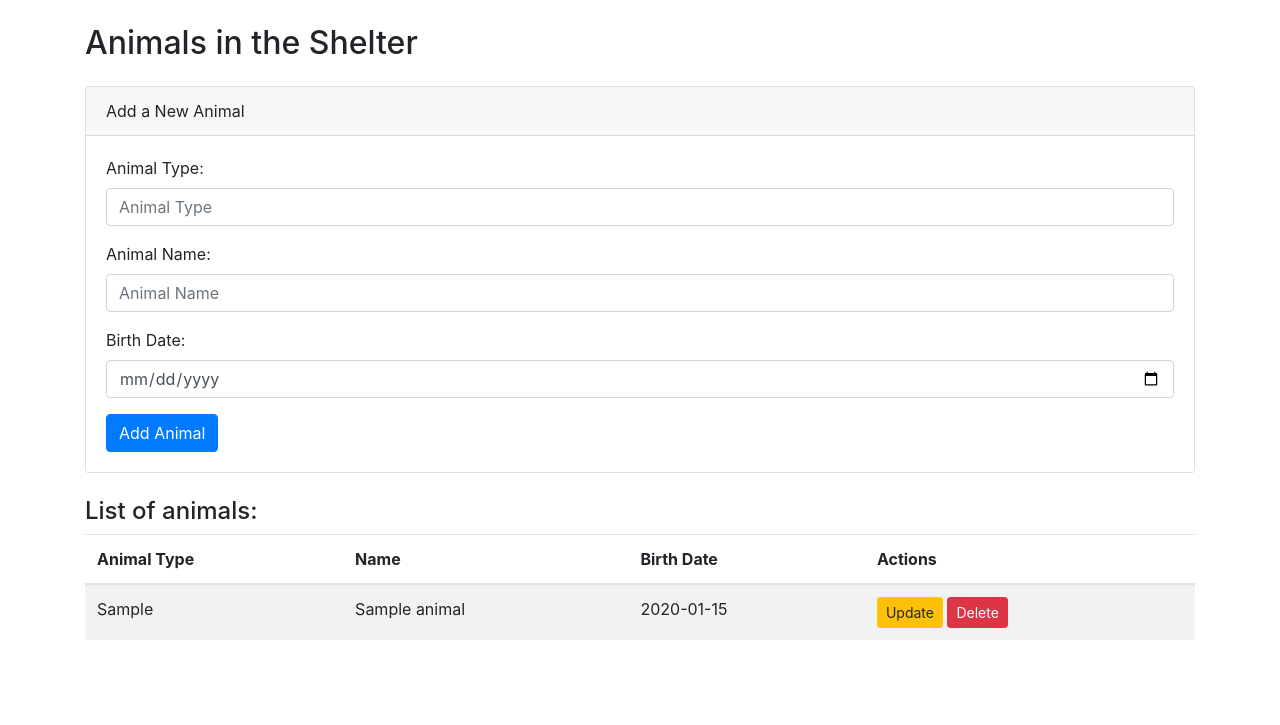
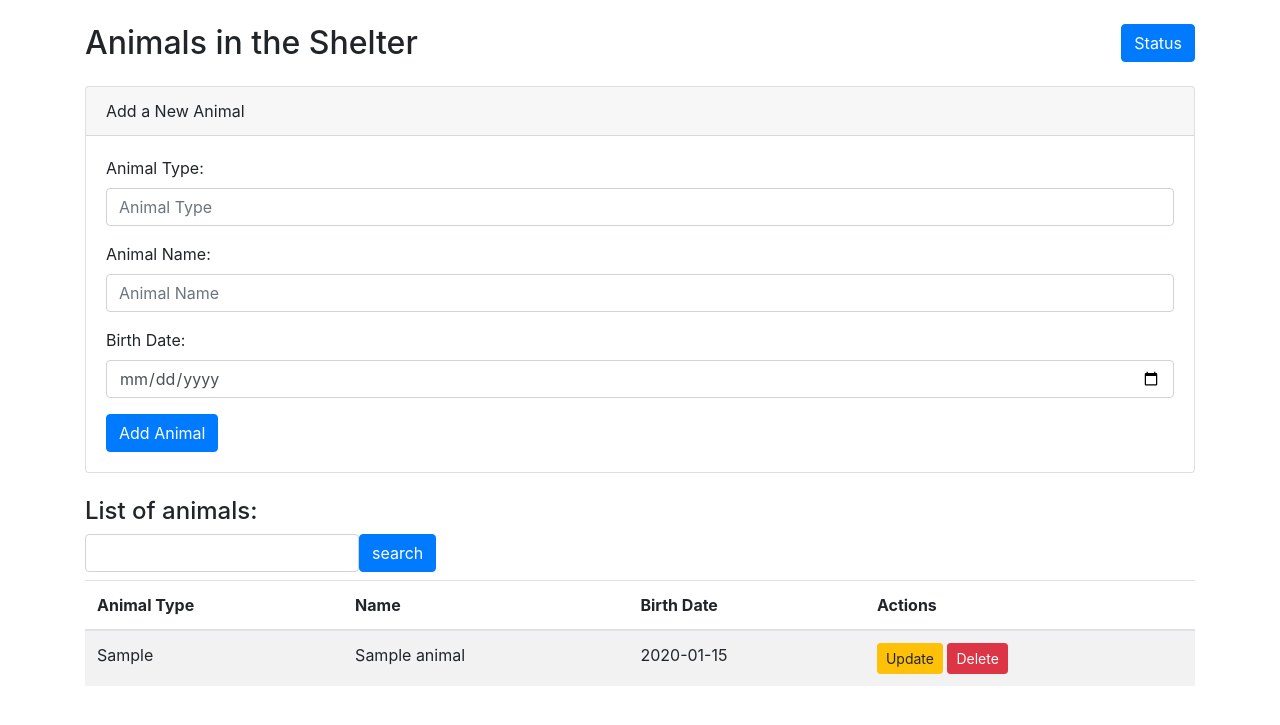
Before and after one commit to marcustas/course_flask, a Flask app: page / in a window 1280 px wide. Shown: the top 725 px of the page. Run offline with Flask 3, Linux system fonts and the light colour scheme; tables that the repository leaves empty hold one stand-in row (values such as "Sample post"); some libraries are stand-ins or nearby versions.

Commit message:
-> add status button

```diff
--- a/templates/home.html
+++ b/templates/home.html
@@ -13,7 +13,11 @@
 
 <body>
 
+
+
 <div class="container mt-4">
+    <button type="button" class="btn btn-primary" style="float:right" id="checkStatusButton">Status</button>
+    <div id="statusResult"></div>
     <h2>Animals in the Shelter</h2>
 
     <!-- Add animal form -->
@@ -40,6 +44,17 @@
 
     <!-- List of animals in a table -->
     <h4 class="mt-4">List of animals:</h4>
+
+    <div class="input-group mb-2">
+        <div class="form-outline">
+            <input type="search" id="form1" class="form-control" />
+    </div>
+    <button type="button" class="btn btn-primary">
+        search
+    </button>
+
+
+</div>
     <table class="table table-striped">
         <thead>
             <tr>
@@ -90,7 +105,28 @@
   </div>
 </div>
 
+
 <script>
+    function search() {
+        $.ajax({
+            url: `/health`,
+            type: 'GET',
+            success: function() {
+                fetchAnimals();
+            }
+        });
+    }
+
+
+    $("#checkStatusButton").click(function () {
+        $.get("/health", function (data) {
+            $("#statusResult").text("Статус сервера: " + data);
+        }).fail(function () {
+            $("#statusResult").text("Ошибка при проверке статуса сервера.");
+        });
+    });
+
+
     // Update animal
     function updateAnimal(id) {
         // Fetch the current details of the animal to pre-populate the form.
@@ -124,6 +160,7 @@
             }
         });
     }
+
 
 
     // Fetch all animals and display them
```
